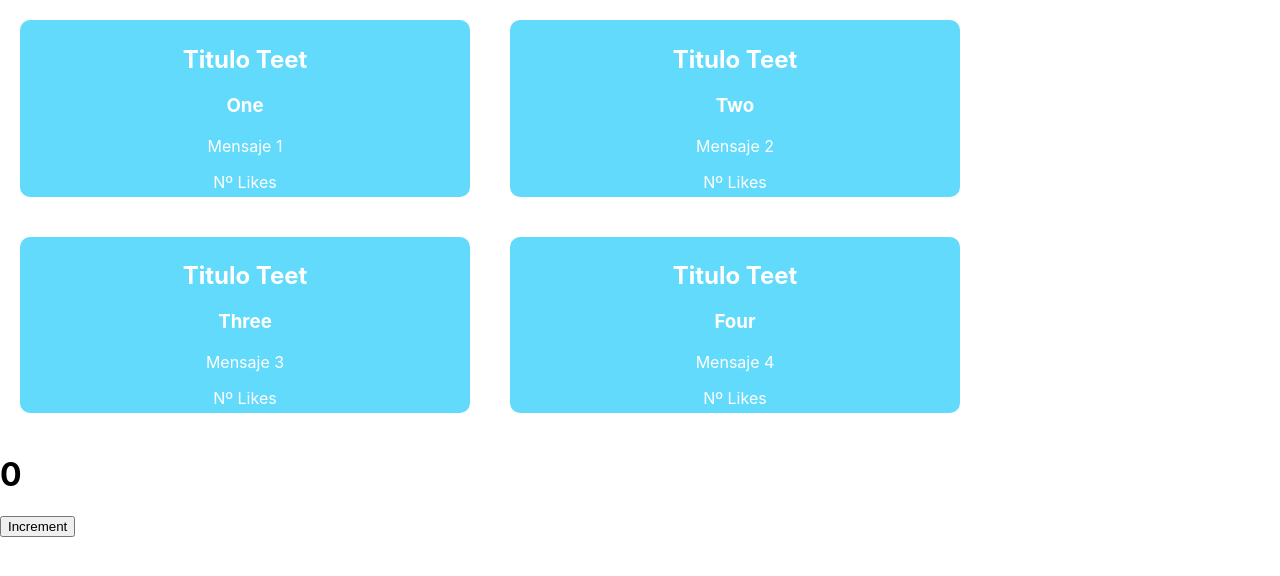
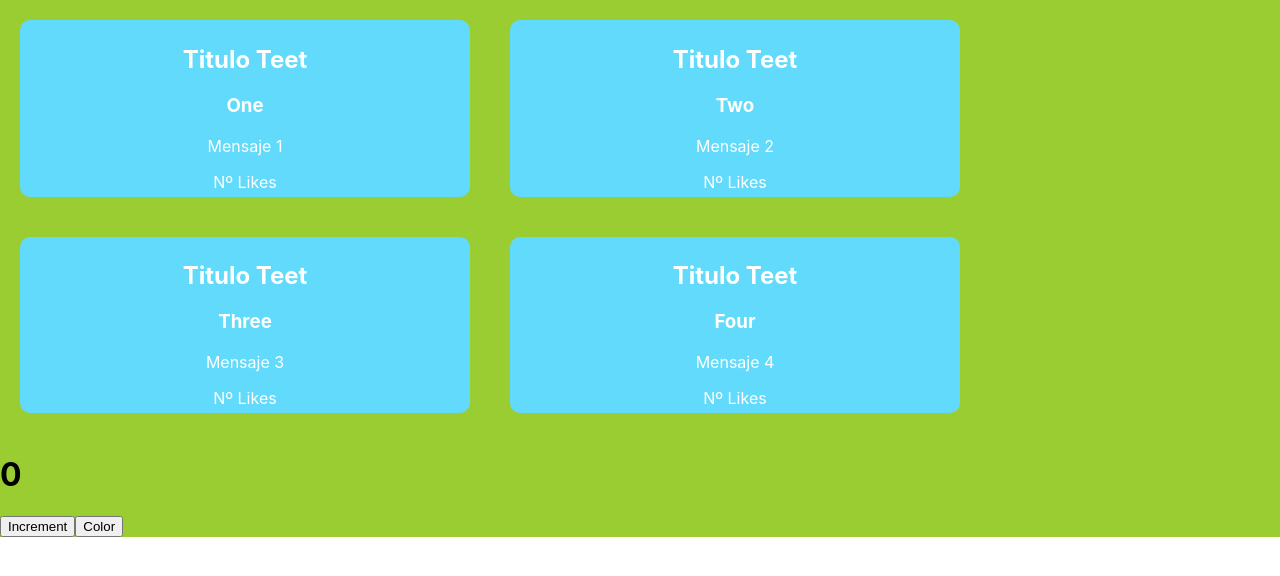
Before and after one commit to abolnaits/one, a React (Create React App) app: page / in a window 1280 px wide. Shown: the top 576 px of the page. Built offline with nearby package versions, Linux system fonts and the light colour scheme.

Commit message:
App
Change color

```diff
--- a/src/App.css
+++ b/src/App.css
@@ -17,6 +17,12 @@
   margin: 20px;
   box-sizing: border-box;
   display: inline-block;
+}
+.uno{
+  background-color: aquamarine;
+}
+.dos{
+  background-color: yellowgreen;
 }
 @media (prefers-reduced-motion: no-preference) {
   .App-logo {
--- a/src/App.js
+++ b/src/App.js
@@ -14,10 +14,17 @@ function App(){
   const [count,setCount] = useState(0)
 
   const increment = () =>{
+    //Modifico el valor de la variable
     setCount(count + 1)
   }
+
+  const changeColor = () =>{
+    console.log('Change color',isRed);
+    const color = isRed;
+    setRed(!color);
+  }
   return(
-    <div>
+    <div className={isRed ? 'uno' : 'dos'}>
       <Tweet name="One" message="Mensaje 1"/>
       <Tweet name="Two"  message="Mensaje 2"/>
       <Tweet name="Three"  message="Mensaje 3"/>
@@ -25,6 +32,7 @@ function App(){
 
       <h1>{count}</h1>
       <button onClick={increment}>Increment</button>
+      <button onClick={changeColor}>Color</button>
     </div>
   );
 }
```
